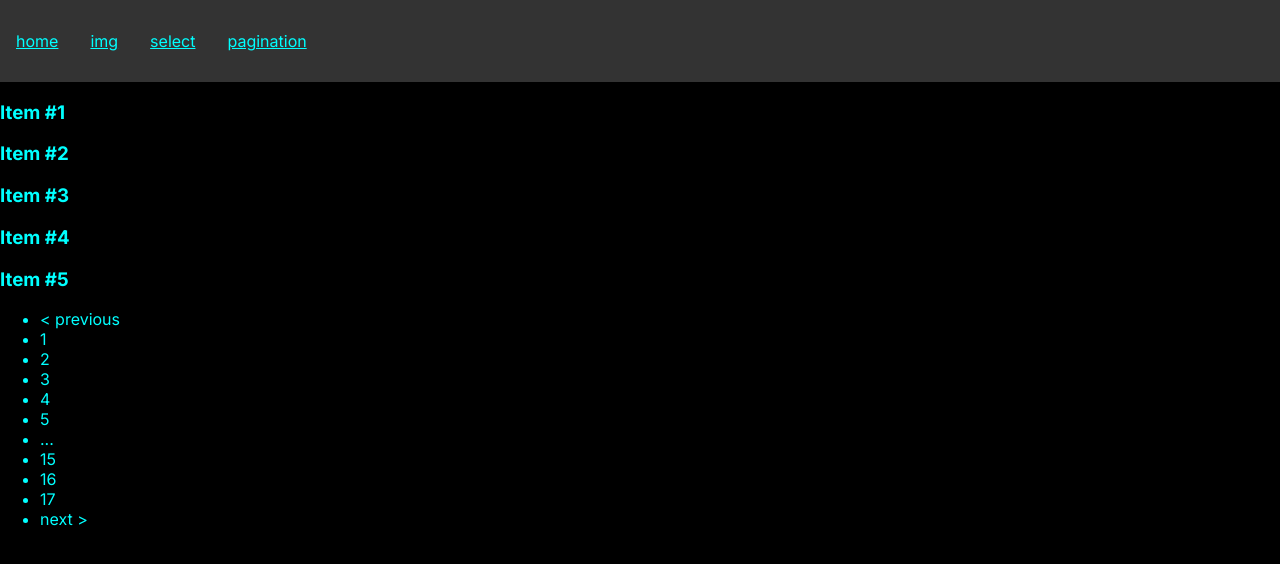
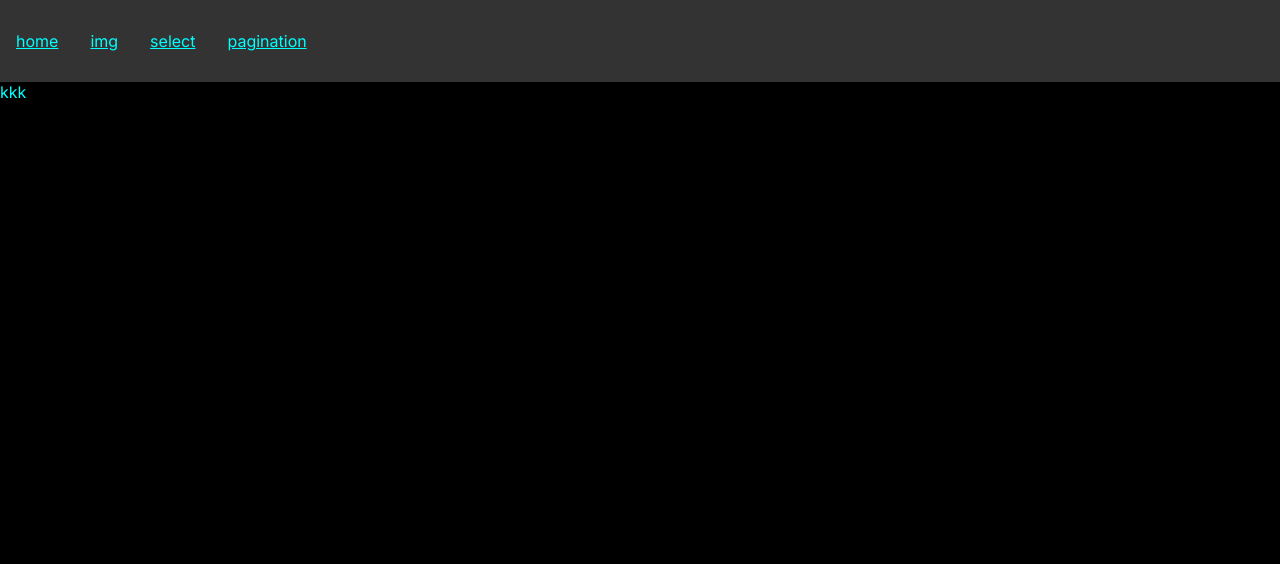
Before and after one commit to vitalii-minchuk/alberta, a Next.js app: page /pagination-test in a window 1280 px wide. Shown: the top 564 px of the page. Built offline with nearby package versions, Linux system fonts and the light colour scheme.

Commit message:
fix type errors

```diff
--- a/src/app/pagination-test/page.tsx
+++ b/src/app/pagination-test/page.tsx
@@ -1,56 +1,9 @@
-"use client"
 
-import { useState } from "react";
-import ReactPaginate from 'react-paginate';
-const items = [1, 2, 3, 4, 5, 6, 7, 8, 9, 10, 11, 12, 13, 14, 1, 2, 3, 4, 5, 6, 7, 8, 9, 10, 11, 12, 13, 14, 1, 2, 3, 4, 5, 6, 7, 8, 9, 10, 11, 12, 13, 14, 1, 2, 3, 4, 5, 6, 7, 8, 9, 10, 11, 12, 13, 14, 1, 2, 3, 4, 5, 6, 7, 8, 9, 10, 11, 12, 13, 14, 1, 2, 3, 4, 5, 6, 7, 8, 9, 10, 11, 12, 13, 14];
 
-function Items({ currentItems }) {
+export default function PaginationPage() {
   return (
     <>
-      {currentItems &&
-        currentItems.map((item) => (
-          <div>
-            <h3>Item #{item}</h3>
-          </div>
-        ))}
+      kkk
     </>
   );
 }
-
-export default function PaginationPage() {
-      // Here we use item offsets; we could also use page offsets
-  // following the API or data you're working with.
-  const [itemOffset, setItemOffset] = useState(0);
-
-  // Simulate fetching items from another resources.
-  // (This could be items from props; or items loaded in a local state
-  // from an API endpoint with useEffect and useState)
-  const endOffset = itemOffset + 5;
-  console.log(`Loading items from ${itemOffset} to ${endOffset}`);
-  const currentItems = items.slice(itemOffset, endOffset);
-  const pageCount = Math.ceil(items.length / 5);
-
-  // Invoke when user click to request another page.
-  const handlePageClick = (event) => {
-    const newOffset = (event.selected * 5) % items.length;
-    console.log(
-      `User requested page number ${event.selected}, which is offset ${newOffset}`
-    );
-    setItemOffset(newOffset);
-  };
-  return (
-    <>
-      <Items currentItems={currentItems} />
-      <ReactPaginate
-        breakLabel="..."
-        nextLabel="next >"
-        onPageChange={handlePageClick}
-        pageRangeDisplayed={5}
-        pageCount={pageCount}
-        previousLabel="< previous"
-        renderOnZeroPageCount={null}
-        className="pag"
-      />
-    </>
-  );
-}
```
